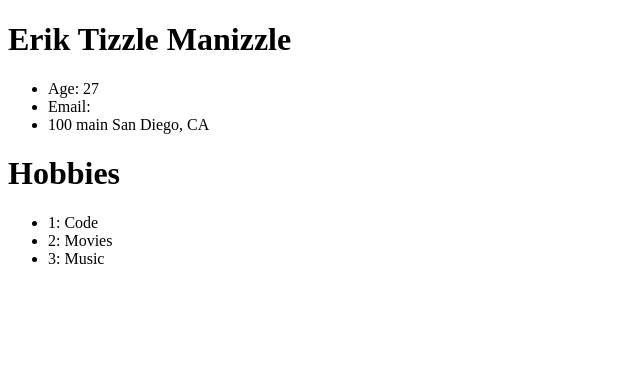
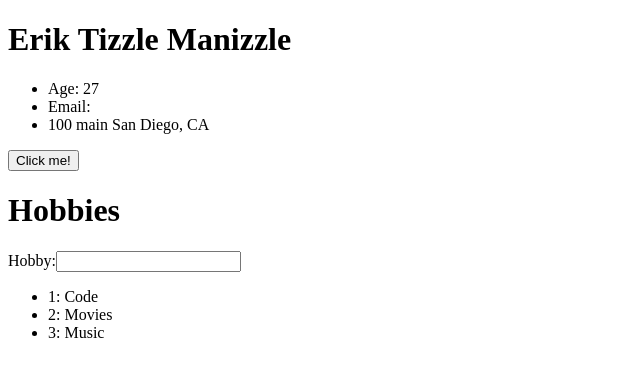
Before and after one commit to tolentino3575/AngularStarter, an Angular app: page / in a window 1280 px wide. Shown: the top 376 px of the page, without its empty margins (0-640 px from the left). Built offline with nearby package versions, Linux system fonts and the light colour scheme.

Commit message:
Add simple form

```diff
--- a/src/app/components/user/user.component.html
+++ b/src/app/components/user/user.component.html
@@ -5,7 +5,24 @@
   <li>{{address.street}} {{address.city}}, {{address.state}}</li>
 </ul>
 
+<button (click)="onClick()">Click me!</button>
+<!--
+  events are done in parenthesis with the type of event inside set to a function
+  function is written in component
+-->
+
 <h1>Hobbies</h1>
+<form (submit)="addHobby(hobby.value)">
+  <div>
+    <label for="hobby">Hobby:</label>
+    <input type="text" #hobby>
+  </div>
+</form>
+  <!--
+    event () is a submit event set to function addHobby()
+    to take value from input, need to give id #hobby
+    addHobby(hobby.value) hobby.value coming from input
+  -->
 <ul>
   <li *ngFor="let hobby of hobbies; let i = index">{{i + 1}}: {{hobby}}</li>
   <!--
--- a/src/app/components/user/user.component.ts
+++ b/src/app/components/user/user.component.ts
@@ -28,6 +28,16 @@ export class UserComponent implements OnInit {
     }
     this.hobbies = ['Code', 'Movies', 'Music']; // need to be strings following declared object
   }
+
+  onClick(){
+    this.name='You clicked the button!!';
+    this.hobbies.push('New Hobby');
+  }
+
+  addHobby(hobby){
+    this.hobbies.unshift(hobby);
+    return false;
+  }
 }
 
 interface Address{        // can put this inside of another file (ie models folder)
```
